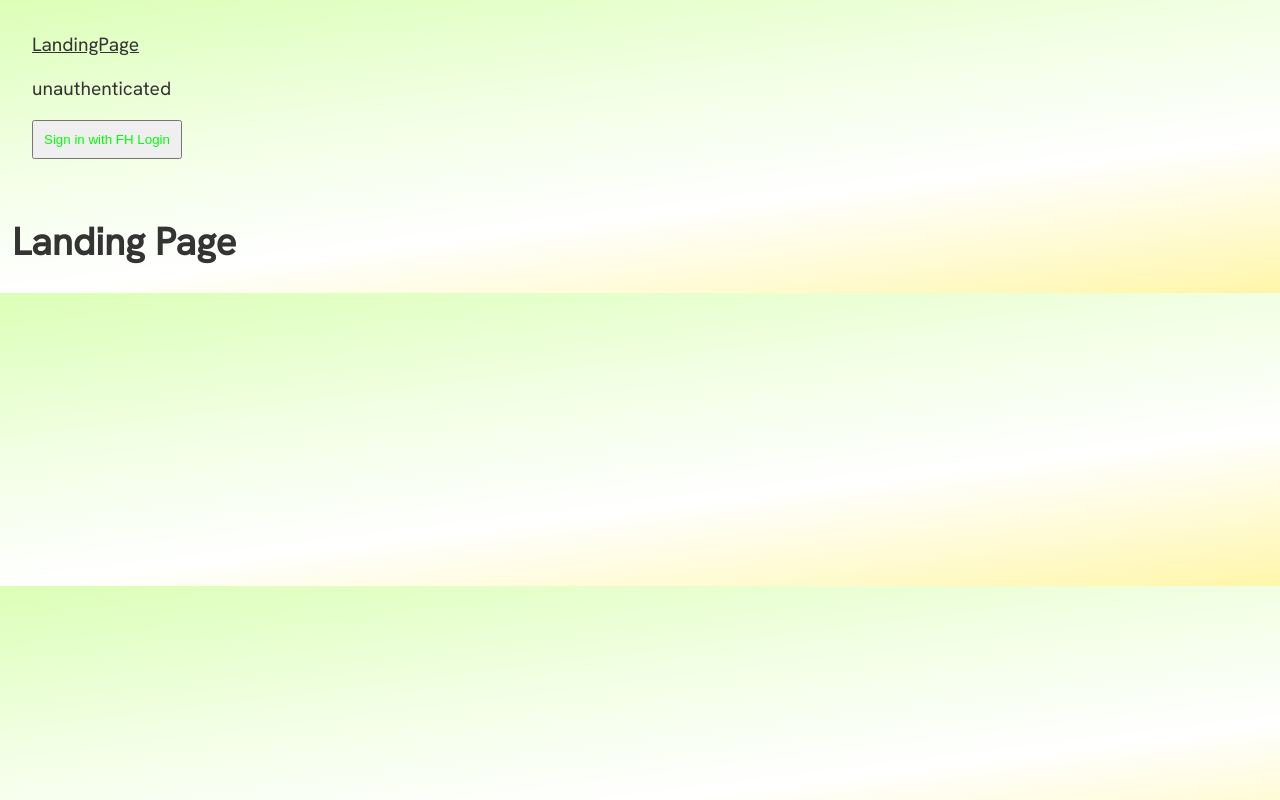
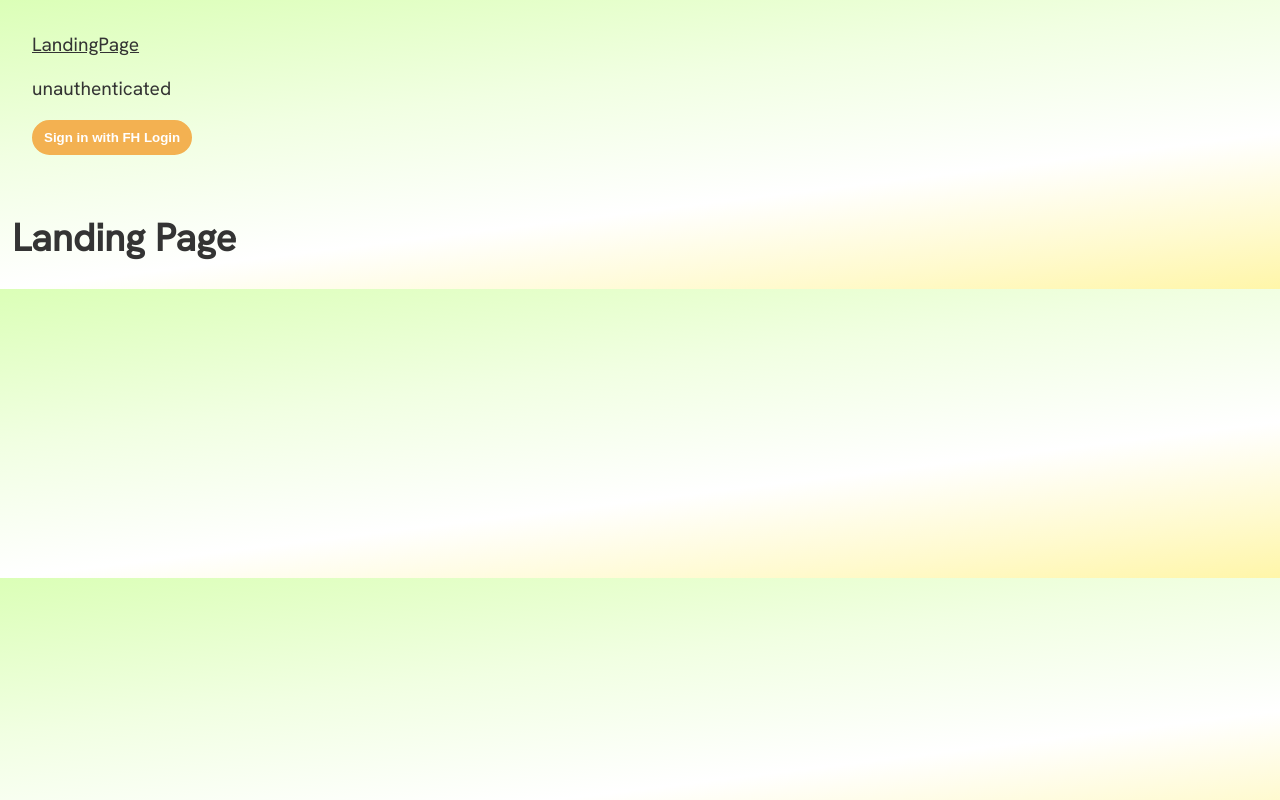
Before and after one commit to bachelor-project-mmp3/mmp3, a Next.js app: page / in a window 1280 px wide. Built offline with nearby package versions, Linux system fonts and the light colour scheme; no server answers.

Commit message:
Style button component

```diff
--- a/ThemeConfig.js
+++ b/ThemeConfig.js
@@ -4,7 +4,9 @@ export const theme = {
     body: '#FFFFFF',
     text: '#343434',
     red: '#EF4B4B',
+    hoverRed: '#8a0606',
     primary: '#F3B151',
+    hoverPrimary: '#e68a05',
     green: '#A9E6A6',
     orange: '#FCC372',
     backgroundLightGreen: '#DBFFB7',
--- a/components/atoms/Button.tsx
+++ b/components/atoms/Button.tsx
@@ -1,15 +1,17 @@
 import { ReactNode } from 'react';
 import styled from 'styled-components';
 import { theme } from '../../ThemeConfig';
+import React from 'react';
+import css from 'styled-jsx/css';
 
 interface ButtonProps {
-    variant: 'primary' | 'secondary';
+    variant: 'primary' | 'secondary' | 'red';
     onClick?: (e: any) => void;
     children: ReactNode;
     disabled?: boolean;
 }
 
-export const Button = ({
+export const Button: React.FC<ButtonProps> = ({
     variant,
     children,
     onClick,
@@ -23,13 +25,51 @@ export const Button = ({
 };
 
 interface ButtonStyleProps {
-    variant: 'primary' | 'secondary';
+    variant: 'primary' | 'secondary' | 'red';
     disabled: boolean;
 }
 
 const StyledButton = styled.button<ButtonStyleProps>`
-    background-color: ${(props) =>
-        props.variant === 'primary' ? theme.primay : theme.secondary};
-    color: ${(props) => (props.disabled ? 'pink' : 'lime')};
-    padding: 10px;
+    padding: 8px 10px;
+    border-radius: 20px;
+    font-weight: 600;
+    ${({ variant }) =>
+        variant === 'primary' &&
+        `
+        background-color: ${theme.primary};
+        border: 2px solid ${theme.primary};
+        color: white;
+        :hover {
+            background-color: ${theme.hoverPrimary};
+            border: 2px solid ${theme.hoverPrimary};
+        }
+    `}
+    ${({ variant }) =>
+        variant === 'secondary' &&
+        `
+        background-color: white;
+        color:  ${theme.primary};
+        border: 2px solid ${theme.primary};
+        :hover {
+            color: ${theme.hoverPrimary};
+            border: 2px solid ${theme.hoverPrimary};
+        }
+    `}
+    ${({ variant }) =>
+        variant === 'red' &&
+        `
+        background-color: white;
+        color: ${theme.red};
+        border: 2px solid ${theme.red};
+        :hover {
+            color: ${theme.hoverRed};
+            border: 2px solid ${theme.hoverRed};
+        }
+    `}
+    ${({ disabled }) =>
+        disabled &&
+        `
+    opacity: 0.5;
+    cursor: not-allowed;
+    `}
 `;
```
Also changed, not shown: components/atoms/Icon.tsx (deleted, +0 -7 lines), components/atoms/Text.tsx (deleted, +0 -7 lines), components/organisms/events/ExtendedEventPreview.tsx (+10 -0 lines).
